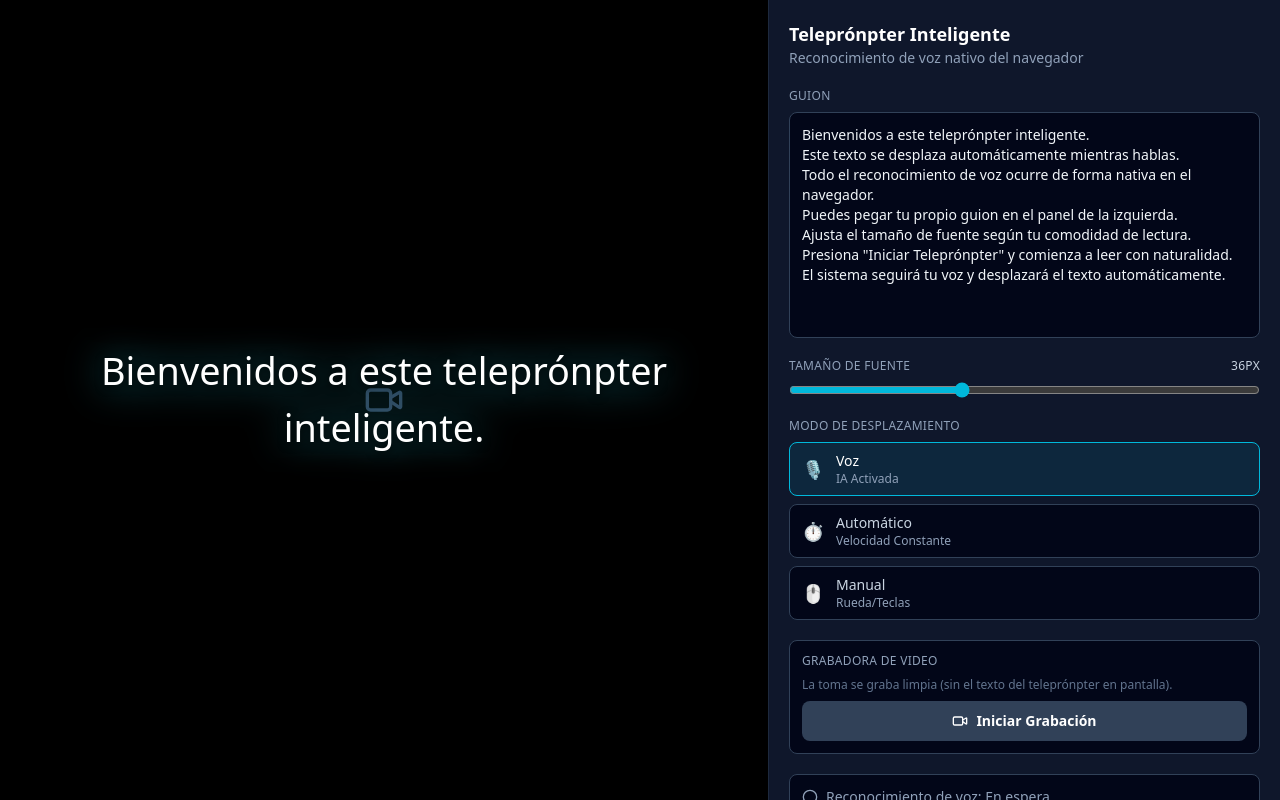
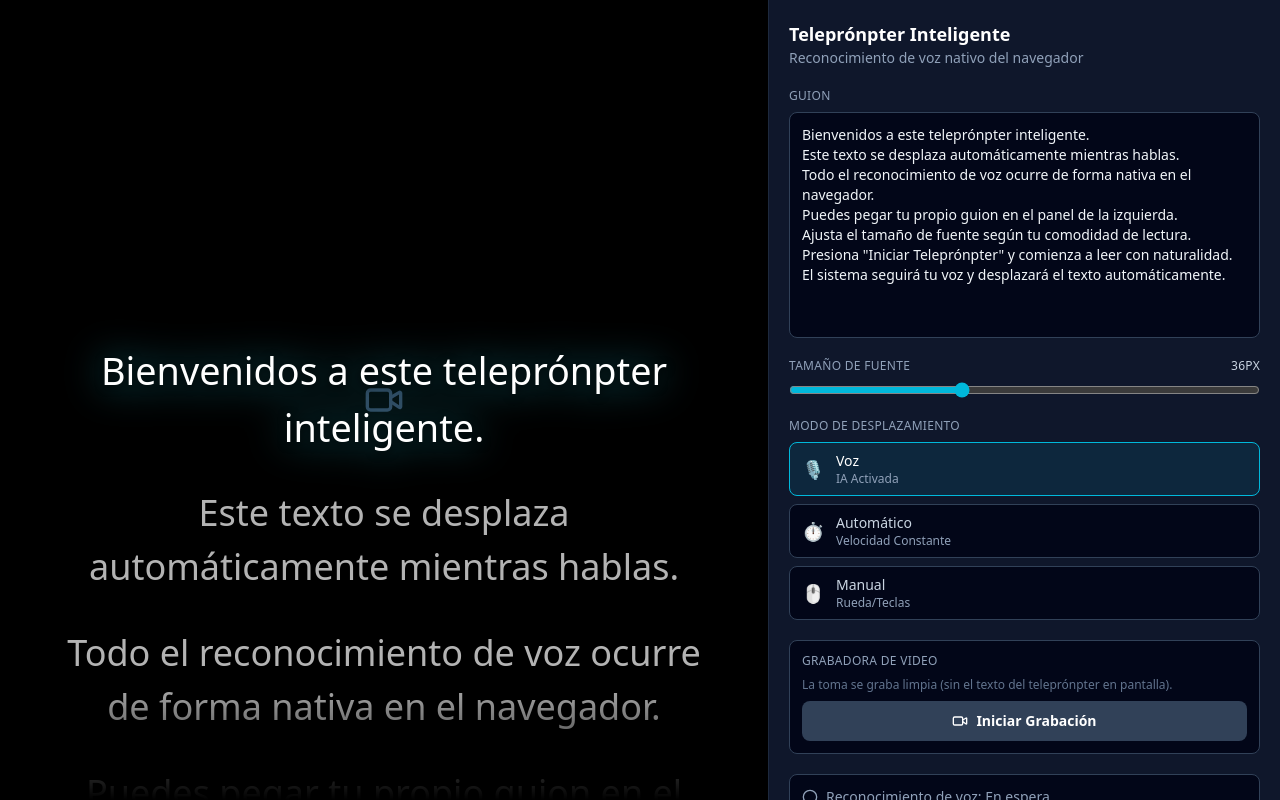
Before and after one commit to juant23273526-svg/teleprompter3406, a React (Vite) app: page / in a window 1280 px wide. Built offline with nearby package versions, Linux system fonts and the light colour scheme.

Commit message:
optimize camera rendering isolation with React.memo and expand prompter view to 5 lines

```diff
--- a/src/App.tsx
+++ b/src/App.tsx
@@ -207,9 +207,30 @@ export default function App() {
       {/* Stage: 60% superior en vertical (portrait) / 60% izquierdo en
           horizontal (landscape). El <video> queda montado siempre (nunca
           condicionado a isRecording), así el MediaStream de getUserMedia
-          nunca se degrada a solo audio por perder su elemento de destino. */}
+          nunca se degrada a solo audio por perder su elemento de destino.
+          MediaRecorder graba directo del MediaStream que devuelve
+          getUserMedia (streamRef en useVideoRecorder.ts) — nunca lee este
+          <video>, que es solo la vista previa en pantalla — así que no hay
+          nada que "capturar por canvas": eso solo agregaría un dibujado por
+          frame en el hilo principal, justo lo que causa el congelamiento
+          que se busca evitar. */}
       <div className="relative h-[60vh] w-full shrink-0 overflow-hidden bg-black landscape:h-full landscape:w-[60%]">
-        <video ref={videoPreviewRef} muted playsInline autoPlay className="absolute inset-0 z-0 h-full w-full object-cover" />
+        <video
+          ref={videoPreviewRef}
+          muted
+          playsInline
+          autoPlay
+          className="pointer-events-none absolute inset-0 z-0 h-full w-full object-cover will-change-transform"
+          style={{
+            // Capa de composición propia, aislada de la del overlay con
+            // scroll (ver PrompterScreen.tsx): aunque ambos son "hermanos" en
+            // el DOM (no hace falta un portal para separarlos), promoverlos a
+            // capas GPU distintas evita que el compositor tenga que
+            // repintarlos juntos en cada frame de scroll.
+            transform: 'translateZ(0)',
+            WebkitTransform: 'translateZ(0)',
+          }}
+        />
 
         {!isRecording && (
           <div className="pointer-events-none absolute inset-0 z-[1] flex items-center justify-center text-slate-700">
@@ -217,9 +238,6 @@ export default function App() {
           </div>
         )}
 
-        {/* MediaRecorder captura el MediaStream de getUserMedia directamente,
-            así que el archivo grabado siempre queda limpio (cámara + mic) sin
-            esta capa de teleprónpter, sin importar lo que se vea aquí. */}
         <PrompterScreen
           lines={lines}
           currentIndex={currentIndex}
--- a/src/components/PrompterScreen.tsx
+++ b/src/components/PrompterScreen.tsx
@@ -1,4 +1,4 @@
-import { useCallback, useEffect, useMemo, useRef } from 'react'
+import { memo, useCallback, useEffect, useRef } from 'react'
 import type { RefObject } from 'react'
 import type { ScrollMode } from '../types'
 import { scrollElementToCenter, type ScrollAnimationHandle } from '../utils/smoothScroll'
@@ -12,13 +12,24 @@ interface PrompterScreenProps {
   scrollContainerRef: RefObject<HTMLDivElement>
 }
 
-/** Interlineado usado tanto en los renglones como en el cálculo de la ventana de lectura. */
+/** Interlineado usado en los renglones del guion. */
 const LINE_HEIGHT_RATIO = 1.5
-const VISIBLE_LINES = 2
-/** Zona de desvanecimiento (px) a cada lado de la ventana de 2 líneas antes de llegar a opacidad 0. */
-const FADE_MARGIN_PX = 36
 
-export function PrompterScreen({
+// Máscara CSS fija (ya no depende de fontSize): 70% central totalmente
+// opaco y 15% de desvanecimiento en cada borde. A tamaños de fuente típicos
+// esa franja opaca alcanza ~5 líneas de texto, dando margen para leer 2-3
+// frases por adelantado antes de que el scroll las desplace.
+const READING_WINDOW_MASK = 'linear-gradient(to bottom, transparent 0%, black 15%, black 85%, transparent 100%)'
+
+/**
+ * Memoizado: en modo voz, App.tsx actualiza currentIndex con cada frase
+ * reconocida, lo cual sí debe re-renderizar este componente (cambia qué
+ * línea se resalta). Pero memo evita que vuelva a renderizar cuando cambian
+ * props de estado ajenas a él (autoScrollSpeed, script, estado del
+ * grabador, etc.), reduciendo trabajo en el hilo principal mientras la
+ * cámara graba en paralelo.
+ */
+export const PrompterScreen = memo(function PrompterScreen({
   lines,
   currentIndex,
   fontSize,
@@ -66,27 +77,6 @@ export function PrompterScreen({
     scrollLineIntoView(index)
   }
 
-  // Máscara CSS que deja opaca solo una franja central de 2 líneas de alto
-  // (según el fontSize elegido) y desvanece el resto del contenedor
-  // flotante hacia los bordes, para que las frases entren y salgan de forma
-  // suave conforme avanza el scroll automático o el de voz.
-  const readingWindowMask = useMemo(() => {
-    const halfWindow = (fontSize * LINE_HEIGHT_RATIO * VISIBLE_LINES) / 2
-    const opaqueStart = `calc(50% - ${halfWindow}px)`
-    const opaqueEnd = `calc(50% + ${halfWindow}px)`
-    const transparentStart = `calc(50% - ${halfWindow + FADE_MARGIN_PX}px)`
-    const transparentEnd = `calc(50% + ${halfWindow + FADE_MARGIN_PX}px)`
-    return [
-      'linear-gradient(to bottom,',
-      'transparent 0%,',
-      `transparent ${transparentStart},`,
-      `black ${opaqueStart},`,
-      `black ${opaqueEnd},`,
-      `transparent ${transparentEnd},`,
-      'transparent 100%)',
-    ].join(' ')
-  }, [fontSize])
-
   return (
     // Overlay del teleprónpter: llena por completo (absolute inset-0, w-full,
     // h-full) el recuadro del <video> de cámara (z-0) dentro del stage que
@@ -97,8 +87,8 @@ export function PrompterScreen({
       tabIndex={0}
       className="absolute inset-0 z-10 h-full w-full overflow-y-auto bg-transparent outline-none will-change-transform"
       style={{
-        WebkitMaskImage: readingWindowMask,
-        maskImage: readingWindowMask,
+        WebkitMaskImage: READING_WINDOW_MASK,
+        maskImage: READING_WINDOW_MASK,
         // translateZ(0) aísla este contenedor en su propia capa de
         // composición (aceleración por hardware) para que el scroll continuo
         // no compita por el hilo principal con la captura de MediaRecorder
@@ -144,4 +134,4 @@ export function PrompterScreen({
       </div>
     </div>
   )
-}
+})
```
Also changed, not shown: src/components/ControlPanel.tsx (+10 -2 lines), src/hooks/useVideoRecorder.ts (+8 -0 lines).
